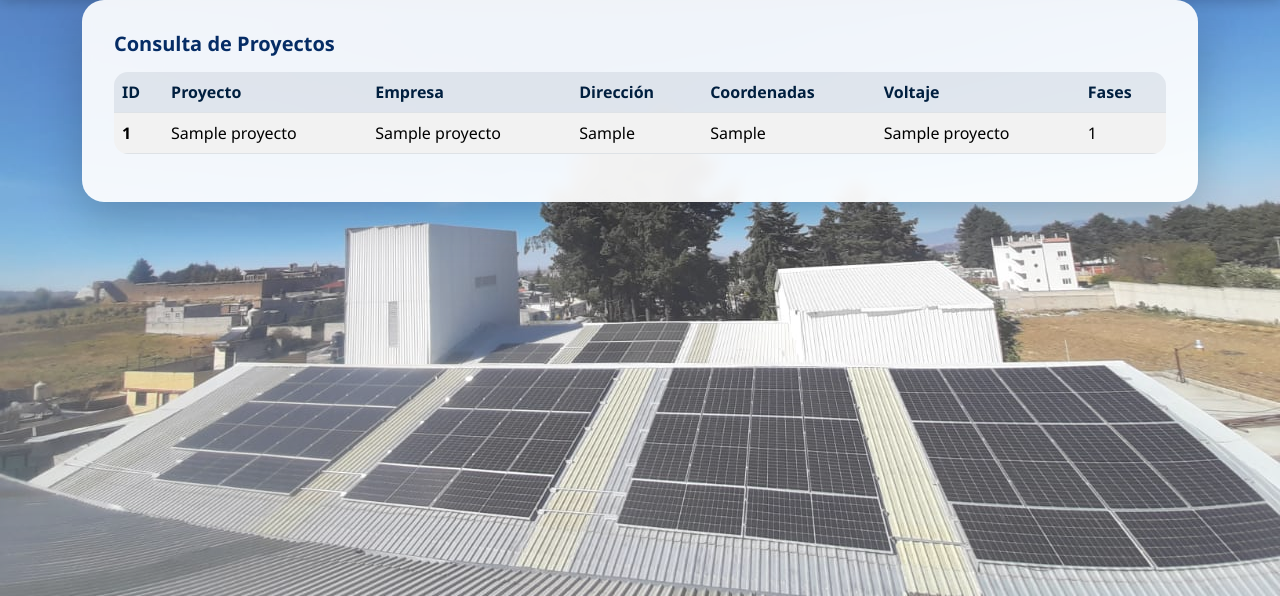
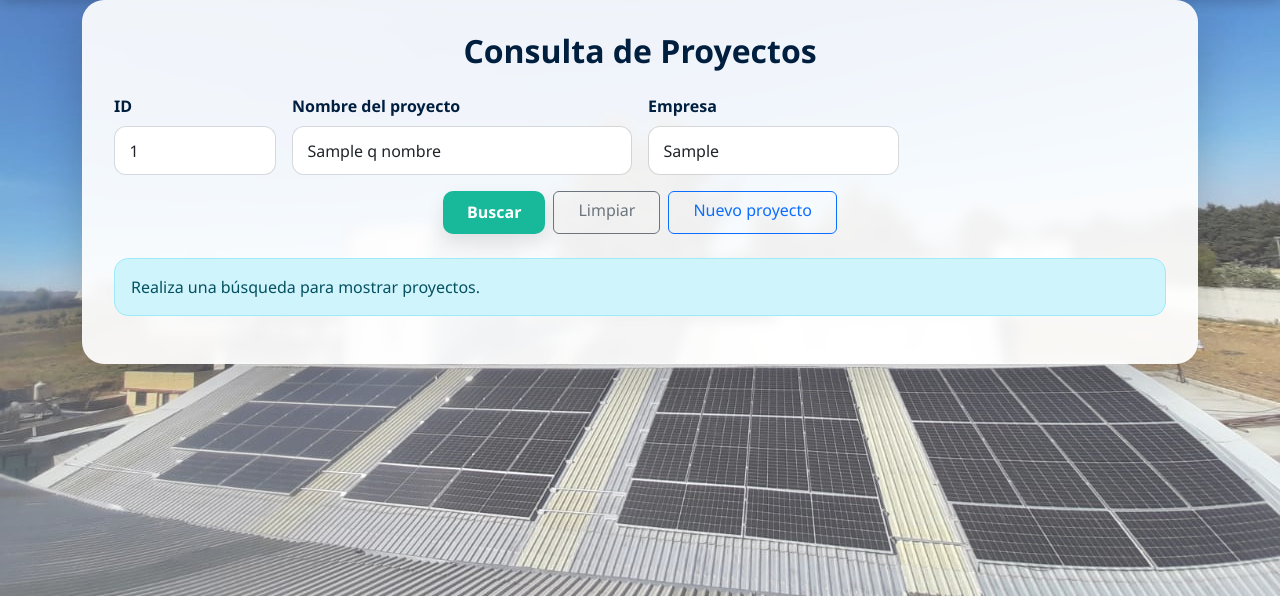
Before and after one commit to Alfredo140589/SWGFV, a Django app: template templates/core/pages/proyecto_consulta.html in a window 1280 px wide. Shown: the part 204-800 px from the top of the page. Run offline with Django 4.2, Linux system fonts and the light colour scheme; tables that the repository leaves empty hold one stand-in row (values such as "Sample post"); the template is opened without the code that fills it: values that come from a table or form of the project are taken from there, most other values are stand-ins (such as "Sample title", 1, 10 or a date in 2020).

Commit message:
Proyectos: consulta con filtros y permisos admin/general

```diff
--- a/templates/core/pages/proyecto_consulta.html
+++ b/templates/core/pages/proyecto_consulta.html
@@ -3,76 +3,91 @@
 {% block title %}SWGFV - Consulta de Proyectos{% endblock %}
 
 {% block page_content %}
-<div class="card shadow-sm border-0" style="background: rgba(255,255,255,0.95); border-radius:12px;">
-  <div class="card-body">
-    <h2 class="h5 fw-bold text-primary-emphasis mb-3">Consulta de Proyectos</h2>
+<div class="card shadow-sm bg-glass">
+  <div class="card-body p-3 p-md-4">
 
-    {% if session_tipo == "Administrador" %}
-      <form class="row g-2 mb-3" method="get">
+    <h2 class="text-center mb-4" style="color: var(--swgfv-primary); font-weight: 800;">
+      Consulta de Proyectos
+    </h2>
+
+    <!-- FILTROS -->
+    <form method="GET" class="mb-4">
+      <div class="row g-3">
+
+        <div class="col-12 col-md-2">
+          <label class="form-label fw-bold" style="color: var(--swgfv-primary);">ID</label>
+          <input type="text" name="id" value="{{ q_id }}" class="form-control" placeholder="ID">
+        </div>
+
         <div class="col-12 col-md-4">
-          <input type="number" name="usuario_id" class="form-control"
-                 placeholder="Filtrar por ID Usuario (opcional)"
-                 value="{{ filtro_usuario_id|default:'' }}">
+          <label class="form-label fw-bold" style="color: var(--swgfv-primary);">Nombre del proyecto</label>
+          <input type="text" name="nombre" value="{{ q_nombre }}" class="form-control" placeholder="Nombre">
         </div>
+
         <div class="col-12 col-md-3">
-          <button class="btn btn-swgfv w-100" type="submit">Filtrar</button>
+          <label class="form-label fw-bold" style="color: var(--swgfv-primary);">Empresa</label>
+          <input type="text" name="empresa" value="{{ q_empresa }}" class="form-control" placeholder="Empresa">
         </div>
+
+        {% if es_admin %}
         <div class="col-12 col-md-3">
-          <a class="btn btn-secondary w-100" href="{% url 'core:proyecto_consulta' %}">Quitar filtro</a>
+          <label class="form-label fw-bold" style="color: var(--swgfv-primary);">Usuario (correo)</label>
+          <input type="text" name="usuario" value="{{ q_usuario }}" class="form-control" placeholder="correo@...">
+        </div>
+        {% endif %}
+
+      </div>
+
+      <div class="d-flex flex-wrap justify-content-center gap-2 mt-3">
+        <button type="submit" class="btn btn-swgfv px-4">Buscar</button>
+        <a href="{% url 'core:proyecto_consulta' %}" class="btn btn-outline-secondary px-4">Limpiar</a>
+        <a href="{% url 'core:proyecto_alta' %}" class="btn btn-outline-primary px-4">Nuevo proyecto</a>
       </div>
     </form>
-    {% endif %}
 
+    <!-- LISTA -->
+    {% if mostrar_lista %}
       <div class="table-responsive">
-      <table class="table table-striped align-middle">
+        <table class="table table-bordered table-striped align-middle">
           <thead>
             <tr>
-            <th>ID</th>
+              <th style="width:80px;">ID</th>
               <th>Proyecto</th>
               <th>Empresa</th>
               <th>Dirección</th>
               <th>Coordenadas</th>
               <th>Voltaje</th>
               <th>Fases</th>
-            {% if session_tipo == "Administrador" %}
-              <th>ID Usuario</th>
-            {% endif %}
+              {% if es_admin %}<th>Usuario</th>{% endif %}
             </tr>
           </thead>
-
           <tbody>
             {% for p in proyectos %}
             <tr>
-              {# ID autogenerado por Django (PK) #}
-              <td class="fw-bold">{{ p.id }}</td>
-
+              <td>{{ p.id }}</td>
               <td>{{ p.Nombre_Proyecto }}</td>
-              <td>{{ p.Nombre_Empresa|default:"-" }}</td>
-              <td>{{ p.Direccion }}</td>
+              <td>{{ p.Nombre_Empresa|default:"—" }}</td>
+              <td style="max-width: 260px;">{{ p.Direccion }}</td>
               <td>{{ p.Coordenadas }}</td>
               <td>{{ p.Voltaje_Nominal }}</td>
               <td>{{ p.Numero_Fases }}</td>
-
-              {% if session_tipo == "Administrador" %}
-                <td>
-                  {% if p.ID_Usuario %}
-                    {{ p.ID_Usuario.ID_Usuario }}
-                  {% else %}
-                    -
-                  {% endif %}
-                </td>
-              {% endif %}
+              {% if es_admin %}<td style="word-break: break-word;">{{ p.ID_Usuario.Correo_electronico }}</td>{% endif %}
             </tr>
             {% empty %}
             <tr>
-              <td colspan="{% if session_tipo == 'Administrador' %}8{% else %}7{% endif %}" class="text-center">
-                No hay proyectos registrados.
+              <td colspan="{% if es_admin %}8{% else %}7{% endif %}" class="text-center">
+                No hay resultados.
               </td>
             </tr>
             {% endfor %}
           </tbody>
         </table>
       </div>
+    {% else %}
+      <div class="alert alert-info">
+        Realiza una búsqueda para mostrar proyectos.
+      </div>
+    {% endif %}
 
   </div>
 </div>
```
Also changed, not shown: core/views.py (+48 -4 lines). Lines whose indentation alone changed are shown as unchanged.
